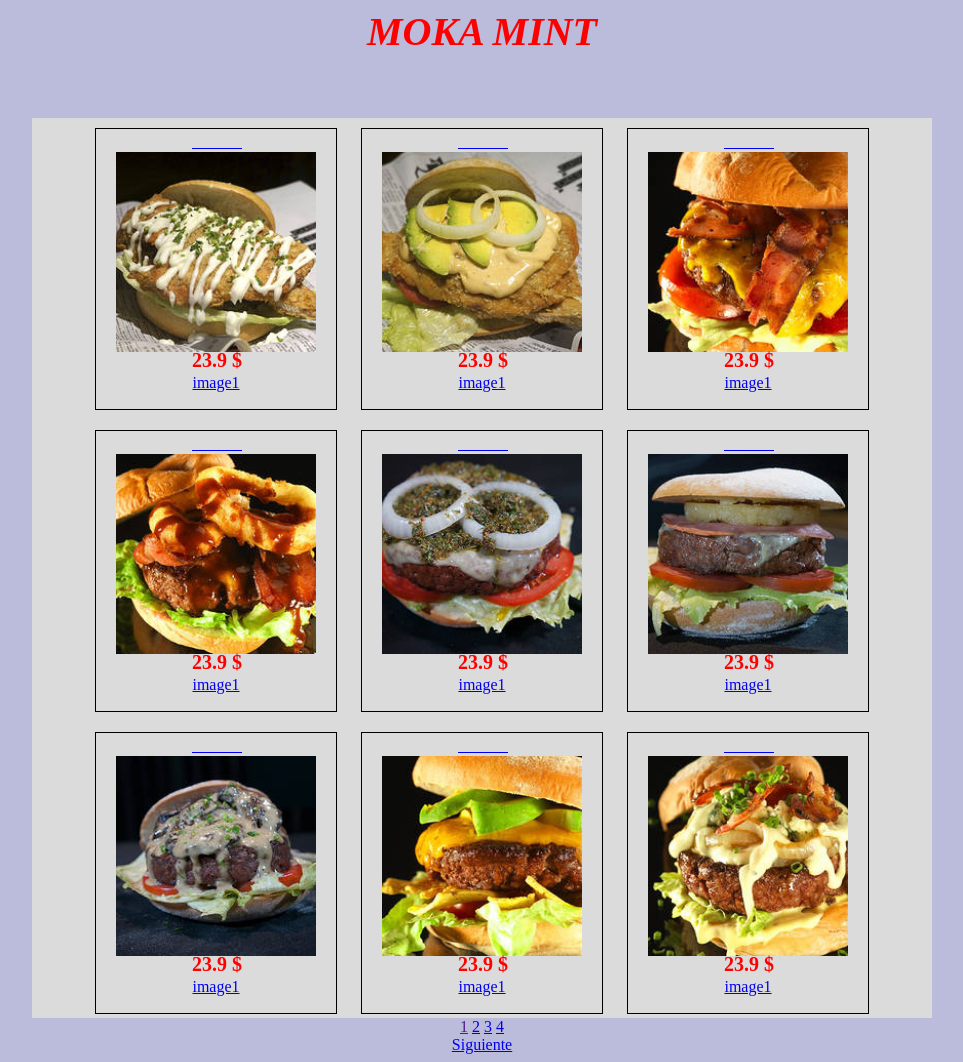
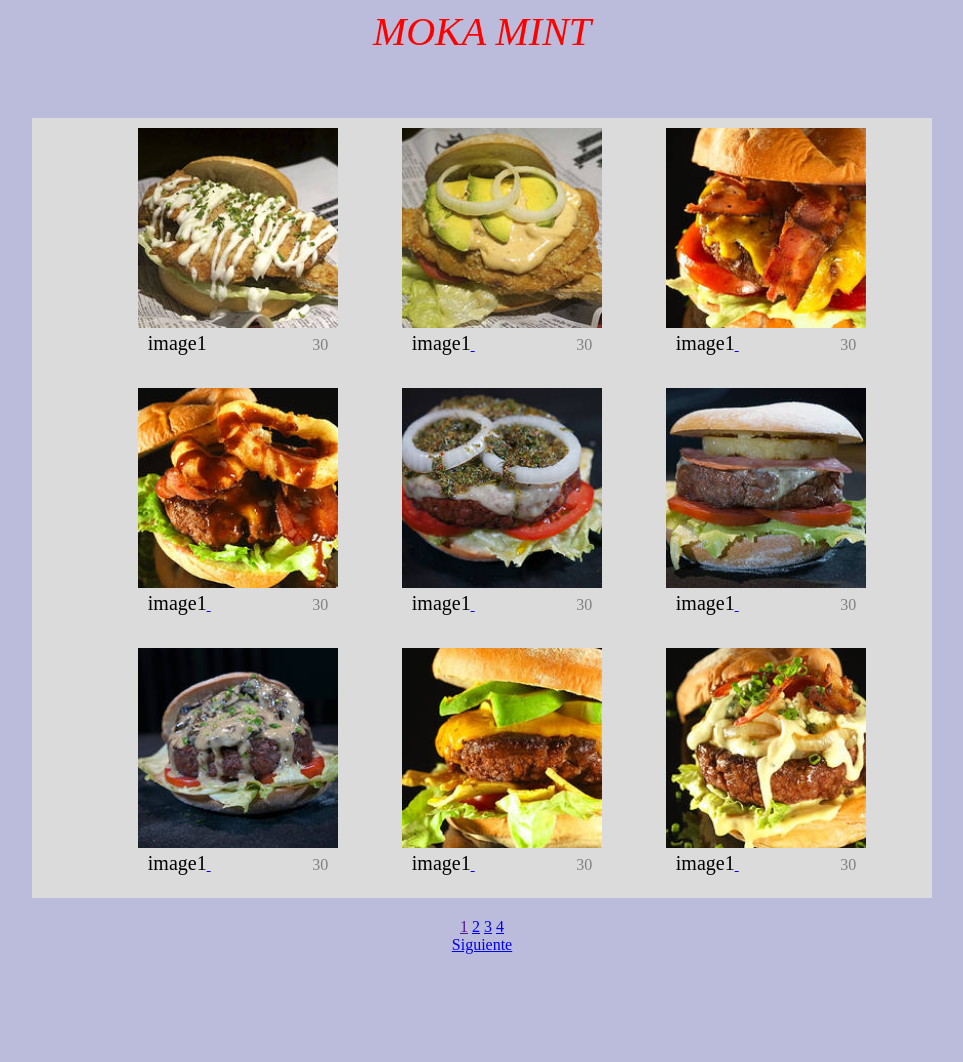
Before and after one commit to Karanval/MiniEcommerce, a PHP site: page / in a window 1280 px wide. Shown: the whole page, without its empty margins (158-1121 px from the left). After the commit the page ends 954 px from the top, so only its background shows below. Run offline with PHP 8.4, Linux system fonts and the light colour scheme.

Commit message:
somethig

```diff
--- a/css/index.css
+++ b/css/index.css
@@ -1,39 +1,62 @@
-.reborde {
-    background-color: #DBDBDB;
-    height: 900px;
-    width: 900px;
-    position: relative;
+body{
+    background-color: #BBBBDB;
+    font-size: 16px;
 }
-.element {
 
-}
-.precio {
-    color: red;
-    font-size: 20px;
-    font-weight: bold;
-    left: 1px;
-    position: relative;
-    top: 220px;
-}
 .title{
 		color: red;
 		font-size: 40px;
 		font-style: italic;
-		font-weight: bold;
+    text-align: center;
 }
-body{
-    background-color: #BBBBDB;
+.products-section {
+    background-color: #DBDBDB;
+    height: 780px;
+    width: 900px;
 }
-ul{
-    padding-left: 0px;
+.products-list{
+  margin: 0;
+  padding: 0;
 }
-li{
-	border-style: solid; border-width: 1px;
+.product{
 	text-decoration: none;
 	display: inline-block;
-	background-color: #DBDBDB;
 	margin: 10px;
 	width:  240px;
-	height: 280px;
+	height: 240px;
+}
+.product-link{
+  display: block;
+  text-decoration: none;
+  margin: 0 auto;
+}
+.product-img{
+  margin: 0 auto;
+}
+.product-texts{
 
 }
+.product-name{
+  color: #000000;
+  margin: 0;
+  padding: 0;
+  text-align: left;
+  font-size: 20px;
+  display: inline-block;
+
+}
+
+.product-price{
+  color: grey;
+  display:inline-block;
+  margin: 0;
+  padding: 0;
+  width: 49%;
+  text-align: right;
+}
+
+.index-section{
+
+  margin-top: 20px;
+  margin-bottom: 20px;
+}
--- a/index.html
+++ b/index.html
@@ -3,10 +3,8 @@
 <html>
 <head>
 	<title>
-		i dont know.....
+		i dont know.....you dont know
 	</title>
-
-
 	<link rel="stylesheet" type="text/css" href="./css/index.css">
 
 </head>
@@ -21,140 +19,154 @@
 	</center>
 
 	<center>
-	<section class="reborde">
+	<section class="products-section">
 
-	<ul>
-		<li>
-			<div >
-			<a href="product.html">
-						<span class="precio" >
-								23.9 $
-						</span>
-
-								<img width="200px" height="200px" src="./Images/f0.jpeg" title="queen1" >
-								<br><br>
-								image1
+	<ul class = "product-list">
+		<li class = "product">
+			<a href="product.html" class="product-link">
+					<img width="200px" height="200px" src="./Images/f0.jpeg" title="queen1" >
+					<div class = "product-texts">
+						<p class = "product-name">
+							image1
+						</p>
+						<p class = "product-price">
+							30
+						</p>
+					</div>
 			</a>
-			</div>
 		</li>
 
-		<li >
-			<div >
+		<li class = "product">
 			<a href="product.html">
-						<span class="precio">
-								23.9 $
-						</span>
 
-								<img width="200px" height="200px" src="./Images/f1.jpeg" title="queen1">
-								<br><br>
-								image1
+					<img width="200px" height="200px" src="./Images/f1.jpeg" title="queen1">
+
+					<div class = "product-texts">
+						<p class = "product-name">
+							image1
+						</p>
+						<p class = "product-price">
+							30
+						</p>
+					</div>
 			</a>
-			</div>
 		</li>
 
-		<li>
-			<div >
+		<li class = "product">
 			<a href="break.html">
-						<span class="precio">
-								23.9 $
-						</span>
-								<img width="200px" height="200px" src="./Images/f2.jpeg" title="queen1">
-								<br><br>
-								image1
+					<img width="200px" height="200px" src="./Images/f2.jpeg" title="queen1">
+
+					<div class = "product-texts">
+						<p class = "product-name">
+							image1
+						</p>
+						<p class = "product-price">
+							30
+						</p>
+					</div>
 			</a>
-			</div>
 		</li>
 
 
-		<li>
-			<div >
+		<li class = "product">
 			<a href="break.html">
-						<span class="precio">
-								23.9 $
-						</span>
-								<img width="200px" height="200px" src="./Images/f3.jpeg" title="queen1">
-								<br><br>
-								image1
+					<img width="200px" height="200px" src="./Images/f3.jpeg" title="queen1">
+
+					<div class = "product-texts">
+						<p class = "product-name">
+							image1
+						</p>
+						<p class = "product-price">
+							30
+						</p>
+					</div>
 			</a>
-			</div>
 		</li>
 
-		<li>
-			<div >
+		<li class = "product">
 			<a href="break.html">
-						<span class="precio">
-								23.9 $
-						</span>
-								<img width="200px" height="200px" src="./Images/f4.jpeg" title="queen1">
-								<br><br>
-								image1
+					<img width="200px" height="200px" src="./Images/f4.jpeg" title="queen1">
+
+					<div class = "product-texts">
+						<p class = "product-name">
+							image1
+						</p>
+						<p class = "product-price">
+							30
+						</p>
+					</div>
 			</a>
-			</div>
-
-		</li>
-		<li>
-			<div >
-			<a href="break.html">
-						<span class="precio">
-								23.9 $
-						</span>
-
-								<img width="200px" height="200px" src="./Images/f5.jpeg" title="queen1">
-								<br><br>
-								image1
-			</a>
-			</div>
 		</li>
 
-		<li>
-			<div >
+		<li class = "product">
 			<a href="break.html">
-						<span class="precio">
-								23.9 $
-						</span>
+					<img width="200px" height="200px" src="./Images/f5.jpeg" title="queen1">
 
-								<img width="200px" height="200px" src="./Images/f6.jpeg" title="queen1">
-								<br><br>
-								image1
+					<div class = "product-texts">
+						<p class = "product-name">
+							image1
+						</p>
+						<p class = "product-price">
+							30
+						</p>
+					</div>
 			</a>
-			</div>
 		</li>
 
-		<li>
-			<div >
+		<li class = "product">
 			<a href="break.html">
-						<span class="precio">
-								23.9 $
-						</span>
+					<img width="200px" height="200px" src="./Images/f6.jpeg" title="queen1">
 
-								<img width="200px" height="200px" src="./Images/f7.jpeg" title="queen1">
-								<br><br>
-								image1
+					<div class = "product-texts">
+						<p class = "product-name">
+							image1
+						</p>
+						<p class = "product-price">
+							30
+						</p>
+					</div>
 			</a>
-			</div>
 		</li>
 
-		<li>
-			<div >
+		<li class = "product">
 			<a href="break.html">
-						<span class="precio">
-								23.9 $
-						</span>
 
-								<img width="200px" height="200px" src="./Images/f8.jpeg" title="queen1">
-								<br><br>
-								image1
+					<img width="200px" height="200px" src="./Images/f7.jpeg" title="queen1">
+
+					<div class = "product-texts">
+						<p class = "product-name">
+							image1
+						</p>
+						<p class = "product-price">
+							30
+						</p>
+					</div>
+
 			</a>
-			</div>
 		</li>
 
+		<li class = "product">
+			<a href="break.html">
+					<img width="200px" height="200px" src="./Images/f8.jpeg" title="queen1">
+
+					<div class = "product-texts">
+						<p class = "product-name">
+							image1
+						</p>
+						<p class = "product-price">
+							30
+						</p>
+					</div>
+
+			</a>
+		</li>
 
 	</ul>
 	</section >
 	</center>
 
 	<center>
-	<div class="">
+	<div class="index-section">
 			<div class="">
 					<a class="" href="">1</a>
 					<a class="" href="example.html">2</a>
```
Also changed, not shown: css/register_product.css (added, +19 -0 lines), register_product.html (+27 -8 lines), 1 other file.
